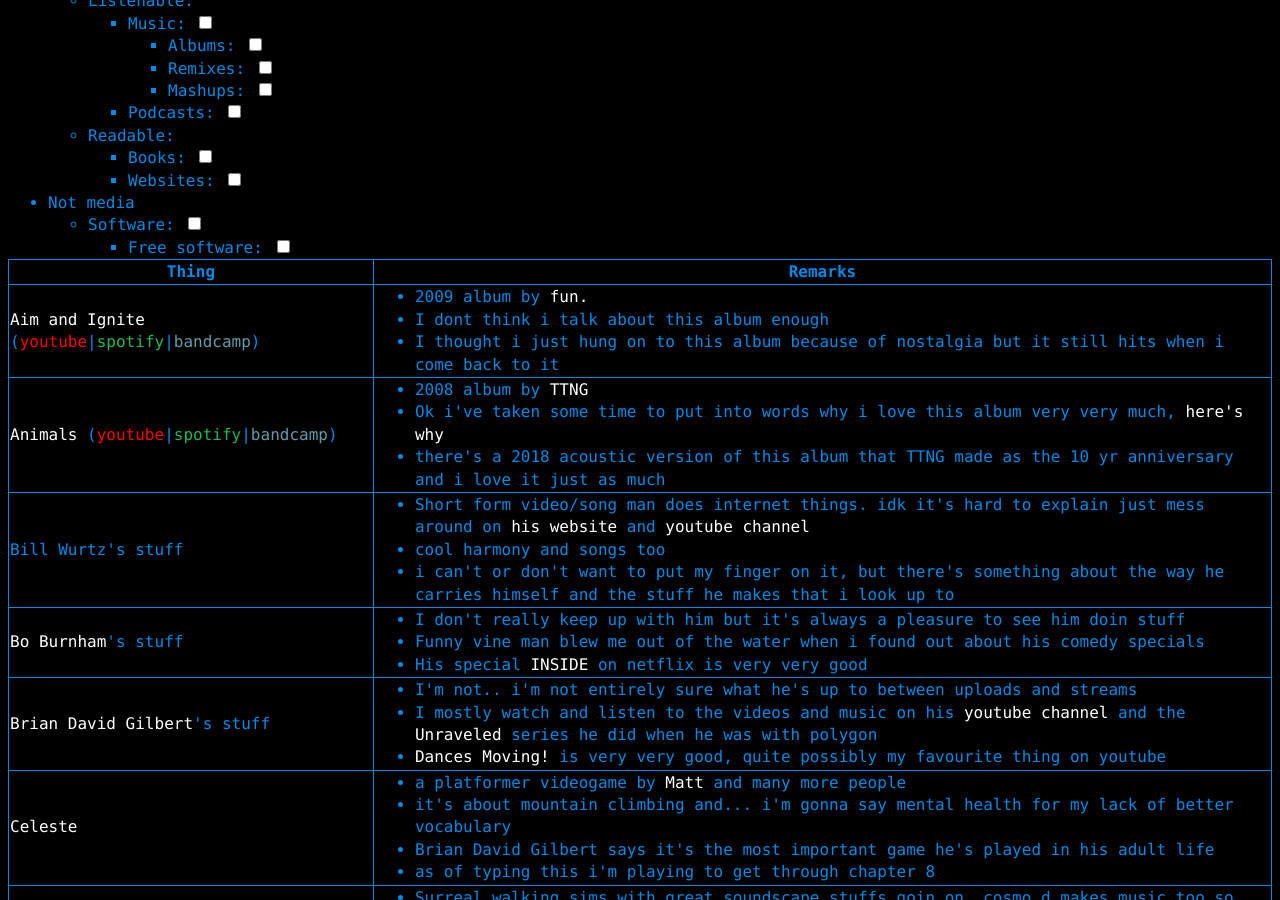
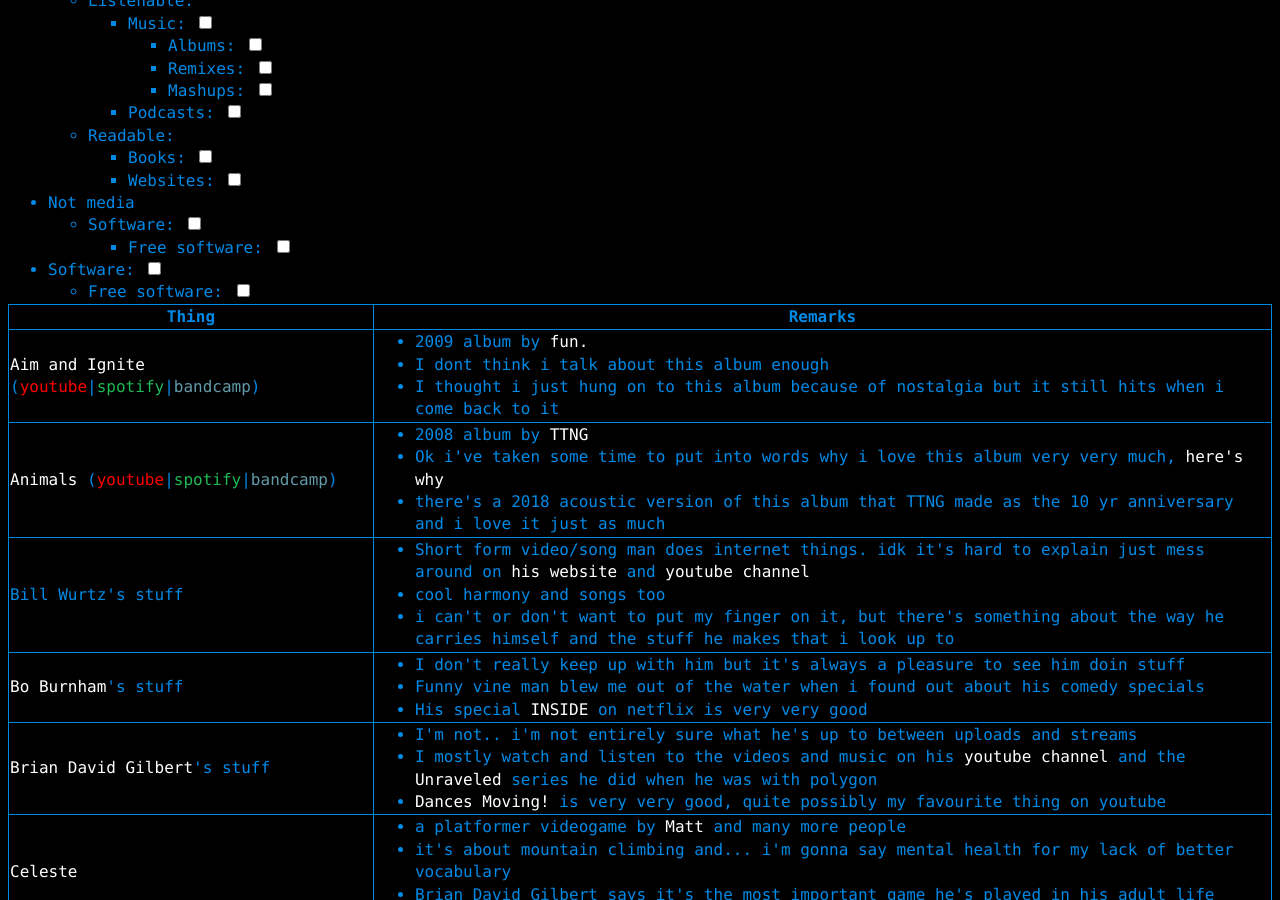
Before and after one commit to a-erfan-aa/a-erfan-aa.github.io, a Jekyll site: the page built from things-i-like.html, in a window 1280 px wide and 900 px high, scrolled down 1727 px. Built offline with Jekyll 4.4.1, drawn with Linux system fonts in a browser that asks for light colours.

Commit message:
attempt to make things-i-like.html a bit more readable
for myself at least, still unsure on what common practice is

```diff
--- a/things-i-like.html
+++ b/things-i-like.html
@@ -159,6 +159,16 @@
 					</ul>
 			</ul>
 		</div>
+				<ul>
+					<li>Software: <input type="checkbox" id="software" onclick="filterTable()"></li>
+						<ul>
+							<li>Free software: <input type="checkbox" id="freeSoftware" onclick="filterTable()"></li>
+						</ul>
+				</ul>
+		</ul>
+	</div>
+
+	<!-- the big table of things-->
 	<table id="theTable">
 		<tr>
 			<th>Thing</th>
```
